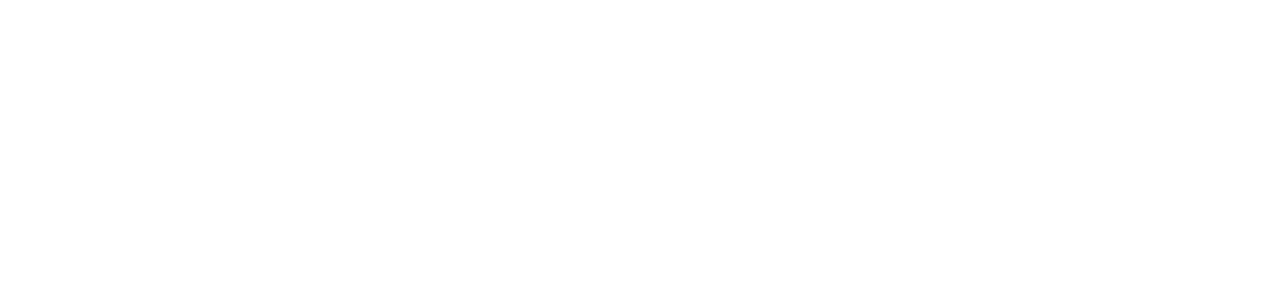
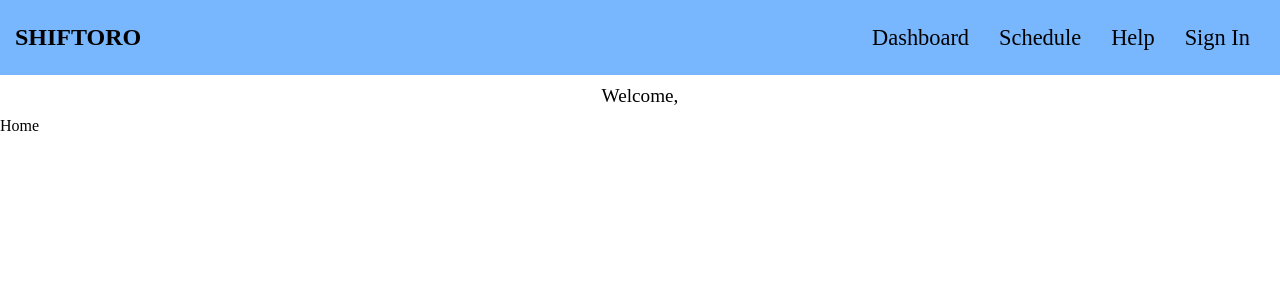
Before and after one commit to DevWig/shiftoro, a React (Create React App) app: page / in a window 1280 px wide. Shown: the top 300 px of the page. Built offline with nearby package versions, Linux system fonts and the light colour scheme; no server answers.

Commit message:
Overhaul app.css file with new custom styles, import all necessary components and build out routing for app.js, and wrap application with FirebaseProvider for state management

```diff
--- a/src/App.css
+++ b/src/App.css
@@ -1,38 +1,45 @@
-.App {
+body {
+  font-family: 'Ubuntu';
+}
+
+h1 {
+  font-size: 1.2rem;
+}
+
+.navbar-container {
+  width: 100%;
+  height: 75px;
+  background: rgb(120, 182, 253);
+  display: flex;
+  justify-content: space-between;
+  align-items: center;
+  padding: 15px;
+}
+
+.logo-container {
+  width: 25%;
+}
+
+.logo-text {
+  font-family: 'Bubblegum Sans';
+  font-size: 1.5rem;
+  font-weight: 700;
+
+}
+
+.navlinks-container {
+  font-family: 'Bubblegum Sans';
+  font-weight: 400;
+  font-size: 1.4rem;
+
+}
+
+.navlink {
+  margin: 0 15px;
+}
+
+.welcome-message-container {
+  width: 100%;
+  margin: 10px 0;
   text-align: center;
 }
-
-.App-logo {
-  height: 40vmin;
-  pointer-events: none;
-}
-
-@media (prefers-reduced-motion: no-preference) {
-  .App-logo {
-    animation: App-logo-spin infinite 20s linear;
-  }
-}
-
-.App-header {
-  background-color: #282c34;
-  min-height: 100vh;
-  display: flex;
-  flex-direction: column;
-  align-items: center;
-  justify-content: center;
-  font-size: calc(10px + 2vmin);
-  color: white;
-}
-
-.App-link {
-  color: #61dafb;
-}
-
-@keyframes App-logo-spin {
-  from {
-    transform: rotate(0deg);
-  }
-  to {
-    transform: rotate(360deg);
-  }
-}
--- a/src/App.js
+++ b/src/App.js
@@ -1,11 +1,33 @@
+import { BrowserRouter as Router, Routes, Route } from 'react-router-dom'
 
-import './App.css';
+import './App.css'
+import Home from './pages/Home'
+import Profile from './pages/Profile'
+import Schedule from './pages/Schedule'
+import SignIn from './pages/SignIn'
+import SignUp from './pages/SignUp'
+import Navbar from './components/Navbar'
+import Help from './pages/Help'
+
+import {FirebaseProvider} from './context/FirebaseContext'
 
 function App() {
   return (
-    <div className="App">
+    <FirebaseProvider>
+      <Router>
+        <Navbar />
+        <Routes>
+          <Route path='/' element={<Home/>} />
+          <Route path='/profile' element={<Profile/>} />
+          <Route path='/help' element={<Help/>} />
+          <Route path='/schedule' element={<Schedule/>} />
+          <Route path='/sign-in' element={<SignIn/>} />
+          <Route path='/sign-up' element={<SignUp/>} />
 
-    </div>
+        </Routes>
+
+      </Router>
+    </FirebaseProvider>
   );
 }
 
```
